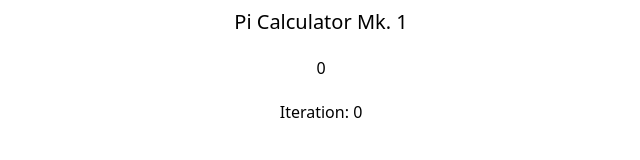
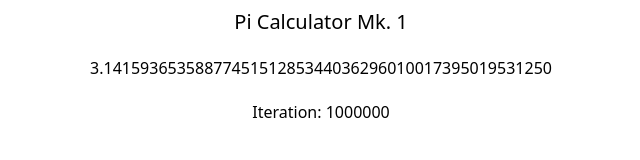
Before and after one commit to BinaryKiwiz/Pi-Calculator-V1, a plain HTML site: page index.html in a window 1280 px wide. Shown: the whole page, without its empty margins (319-959 px from the left). Drawn offline with Linux system fonts and the light colour scheme.

Commit message:
Update index.html

```diff
--- a/index.html
+++ b/index.html
@@ -23,5 +23,6 @@
         0
       </span>
     </div>
+  <script src="javascript.js"></script>
   </body>
 </html>
```
